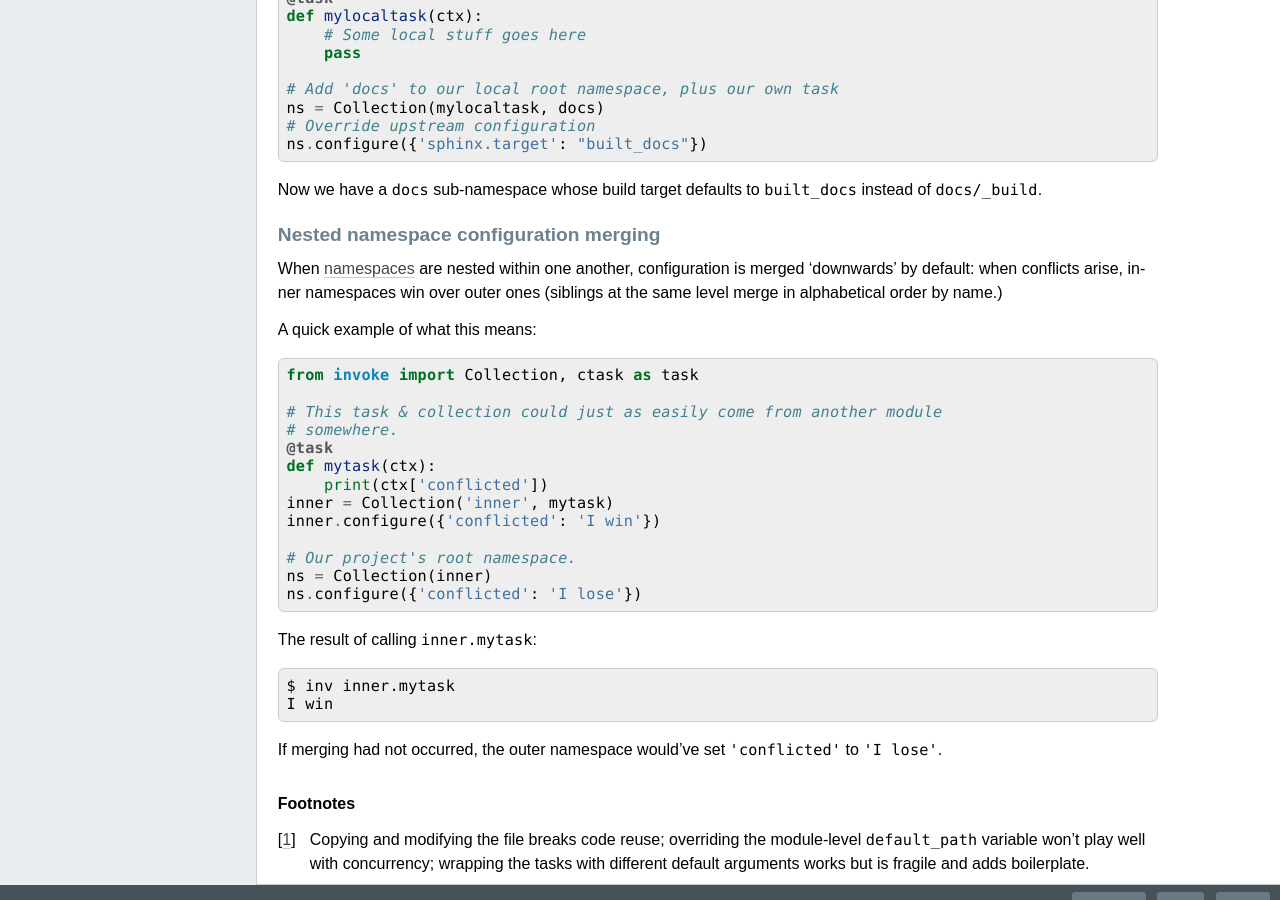
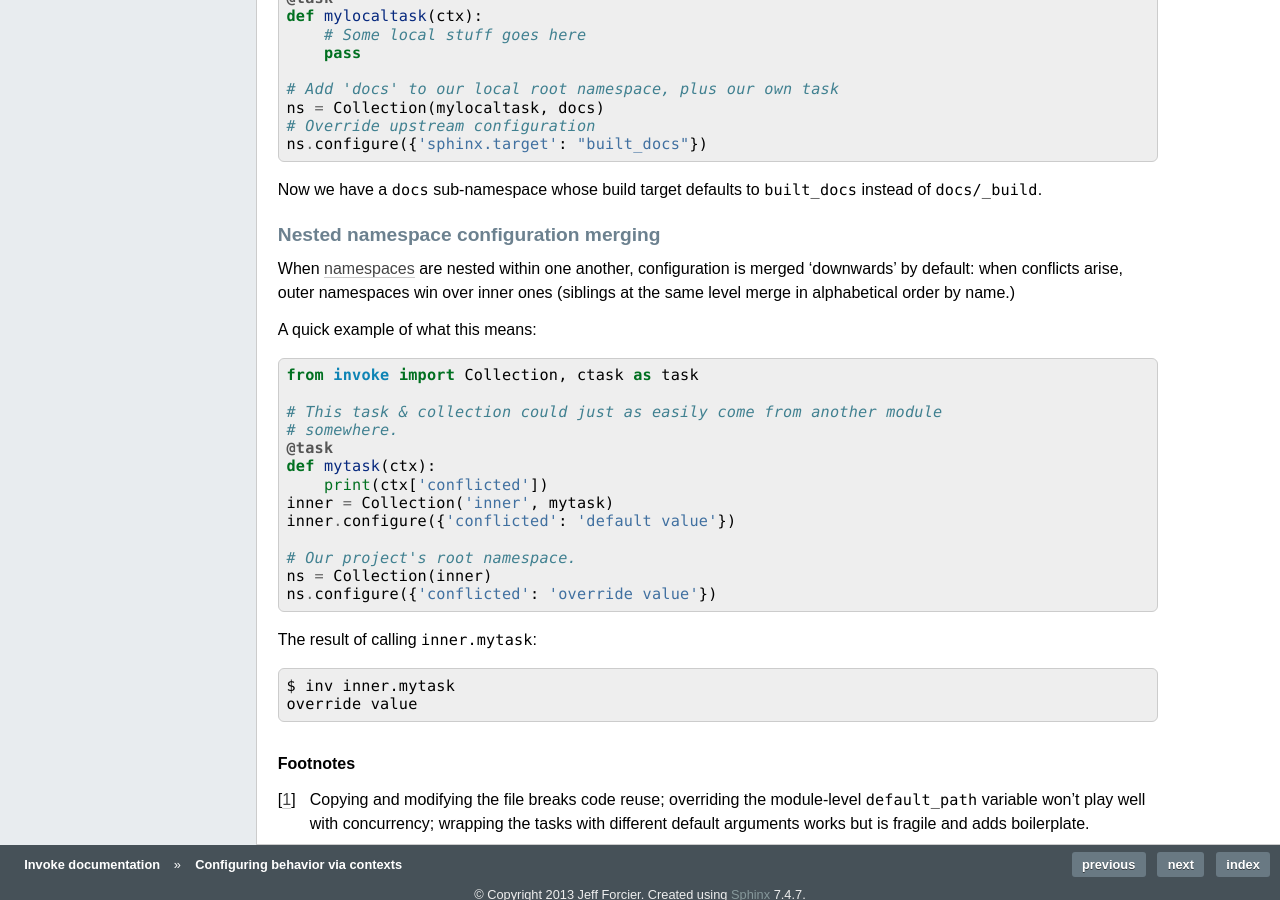
Before and after one commit to pyinvoke/invoke, a Sphinx documentation site: the page built from docs/concepts/context.rst, in a window 1280 px wide and 900 px high, scrolled down 3068 px. Built offline with Sphinx 7.4.7, drawn with Linux system fonts in a browser that asks for light colours.

Commit message:
Docs update

```diff
--- a/docs/concepts/context.rst
+++ b/docs/concepts/context.rst
@@ -183,8 +183,8 @@ Nested namespace configuration merging
 --------------------------------------
 
 When :doc:`namespaces </concepts/namespaces>` are nested within one another,
-configuration is merged 'downwards' by default: when conflicts arise, inner
-namespaces win over outer ones (siblings at the same level merge in
+configuration is merged 'downwards' by default: when conflicts arise, outer
+namespaces win over inner ones (siblings at the same level merge in
 alphabetical order by name.)
 
 A quick example of what this means::
@@ -197,19 +197,16 @@ A quick example of what this means::
     def mytask(ctx):
         print(ctx['conflicted'])
     inner = Collection('inner', mytask)
-    inner.configure({'conflicted': 'I win'})
+    inner.configure({'conflicted': 'default value'})
 
     # Our project's root namespace.
     ns = Collection(inner)
-    ns.configure({'conflicted': 'I lose'})
+    ns.configure({'conflicted': 'override value'})
 
 The result of calling ``inner.mytask``::
 
     $ inv inner.mytask
-    I win
-
-If merging had not occurred, the outer namespace would've set ``'conflicted'``
-to ``'I lose'``.
+    override value
 
 .. rubric:: Footnotes
 
```
